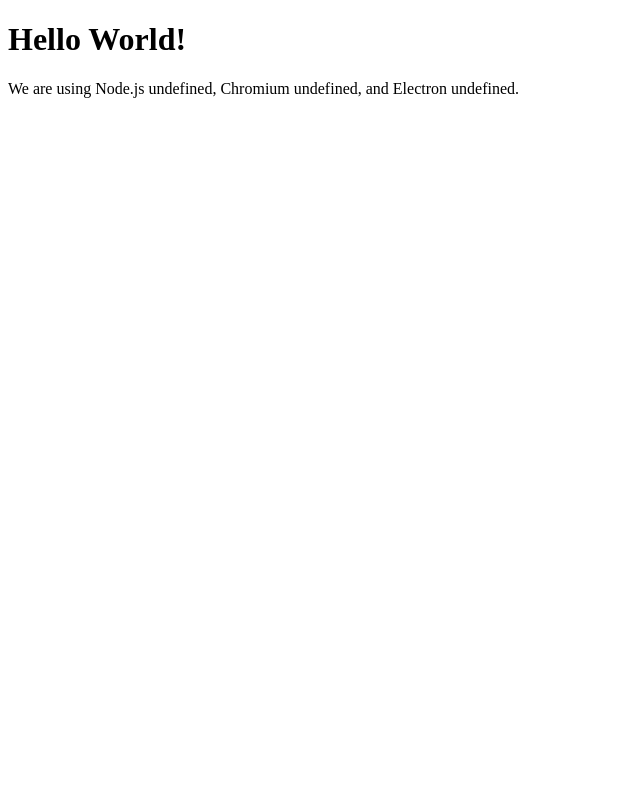
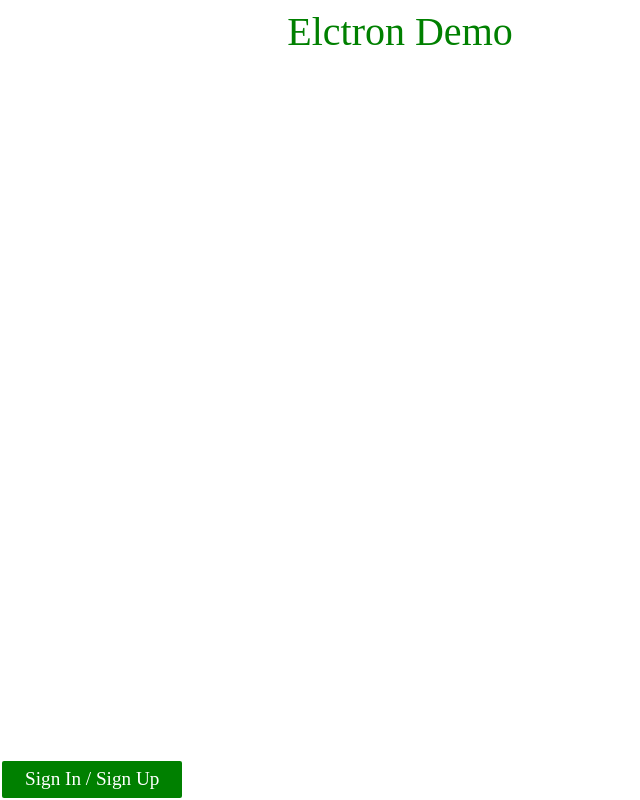
Before and after one commit to EricSunPU/Electron, an Electron app: page index.html in a window 800 px wide. Shown: the whole page, without its empty margins (0-640 px from the left). Drawn offline with Linux system fonts and the light colour scheme.

Commit message:
modified files

```diff
--- a/index.html
+++ b/index.html
@@ -2,18 +2,21 @@
 <html>
   <head>
     <meta charset="UTF-8">
-    <title>Hello World!</title>
+    <title>Electron Demo</title>
+    <link rel="stylesheet" href="assets/css/auth.css">
+    <link rel="stylesheet" href="assets/css/index.css">
   </head>
+
   <body>
-    <h1>Hello World!</h1>
+    <div class="text">Elctron Demo</div>
     <!-- All of the Node.js APIs are available in this renderer process. -->
-    We are using Node.js <script>document.write(process.versions.node)</script>,
-    Chromium <script>document.write(process.versions.chrome)</script>,
-    and Electron <script>document.write(process.versions.electron)</script>.
-
+    <div class="auth-controls">
+            <button class="auth-button" id="auth-window">Sign In / Sign Up</button>
+    </div>
     <script>
       // You can also require other files to run in this process
-      require('./renderer.js')
+      //require('assets/css/auth.css')
     </script>
+    <script src="renderer-process/auth.js"></script>
   </body>
 </html>
--- a/package.json
+++ b/package.json
@@ -1,5 +1,5 @@
 {
-  "name": "electron-quick-start",
+  "name": "electron-demo",
   "version": "1.0.0",
   "description": "A minimal Electron application",
   "main": "main.js",
@@ -14,7 +14,7 @@
     "tutorial",
     "demo"
   ],
-  "author": "GitHub",
+  "author": "Guangqi Sun",
   "license": "CC0-1.0",
   "devDependencies": {
     "electron": "^4.0.6"
```
